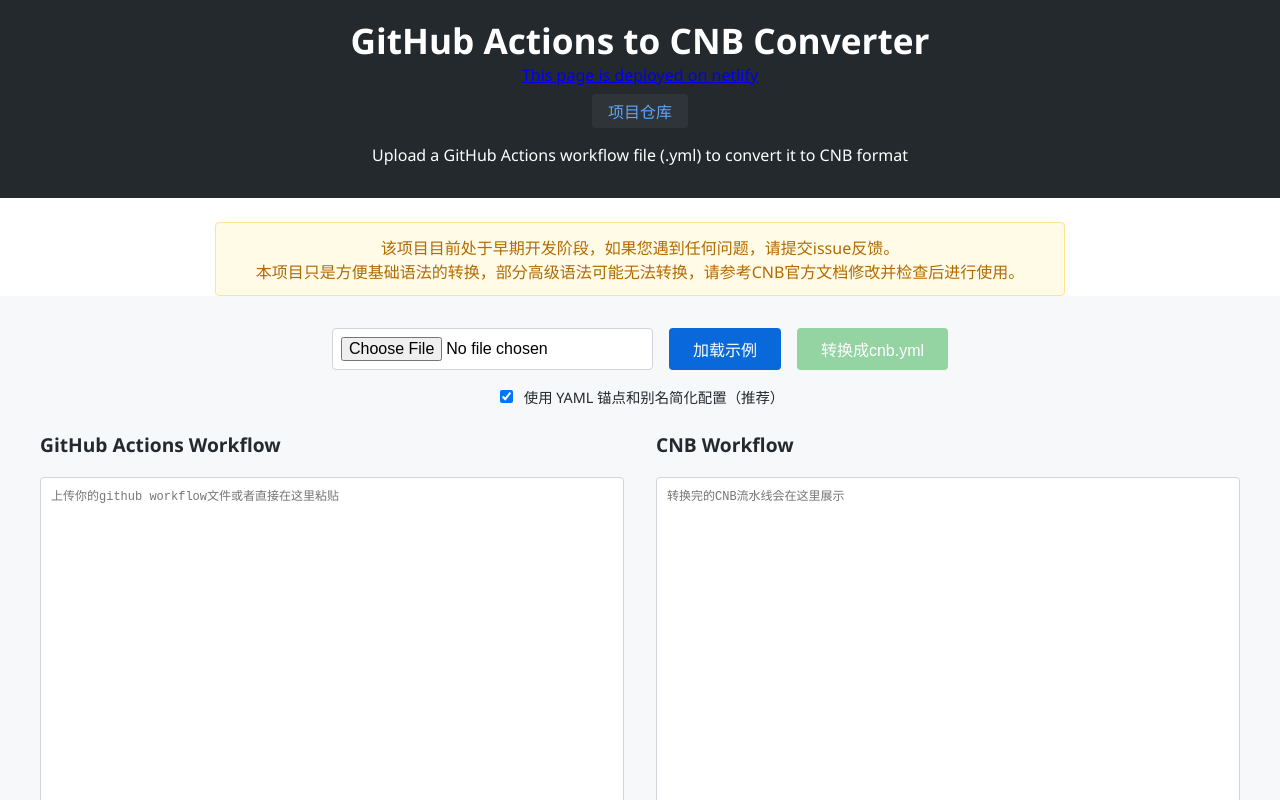
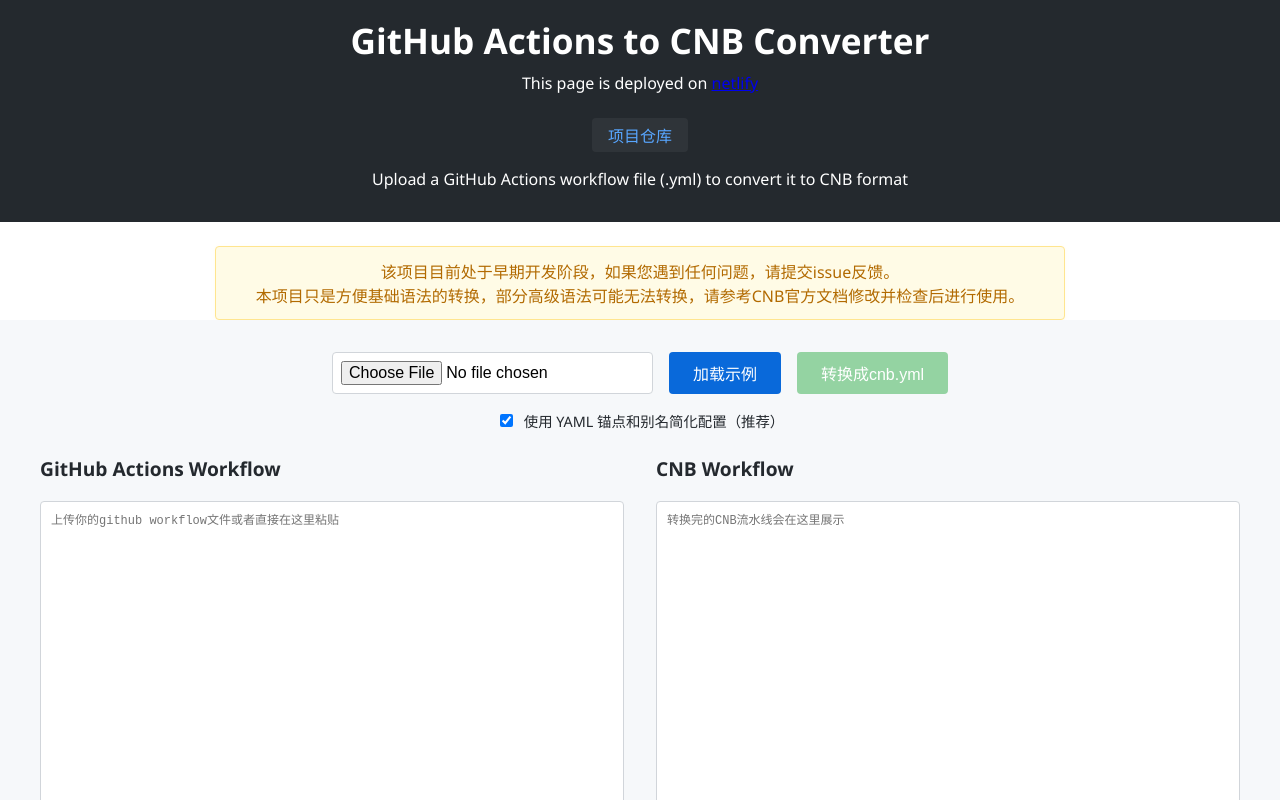
Before and after one commit to haorwen/action2cnb, a React (Create React App) app: page / in a window 1280 px wide. Shown: the top 800 px of the page. Built offline with nearby package versions, Linux system fonts and the light colour scheme.

Commit message:
Update App.js

```diff
--- a/src/App.js
+++ b/src/App.js
@@ -104,7 +104,7 @@
     <div className="App">
       <header className="App-header">
         <h1>GitHub Actions to CNB Converter</h1>
-        <a href="https://app.netlify.com/" target="_blank">This page is deployed on netlify</a>
+        <p>This page is deployed on <a href="https://app.netlify.com/" target="_blank">netlify</a></p>
         <a
           href="https://cnb.cool/haorwen/action2cnb"
           className="repo-link"
```
